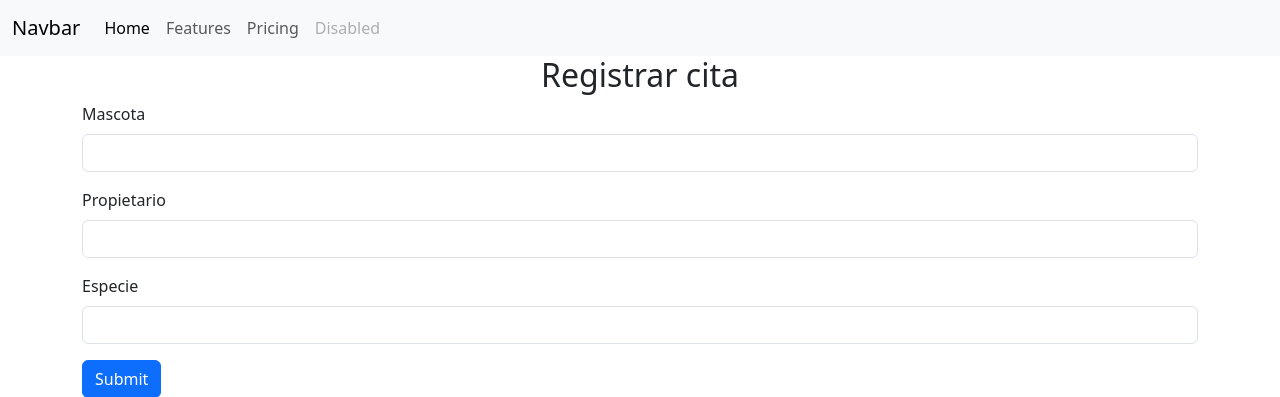
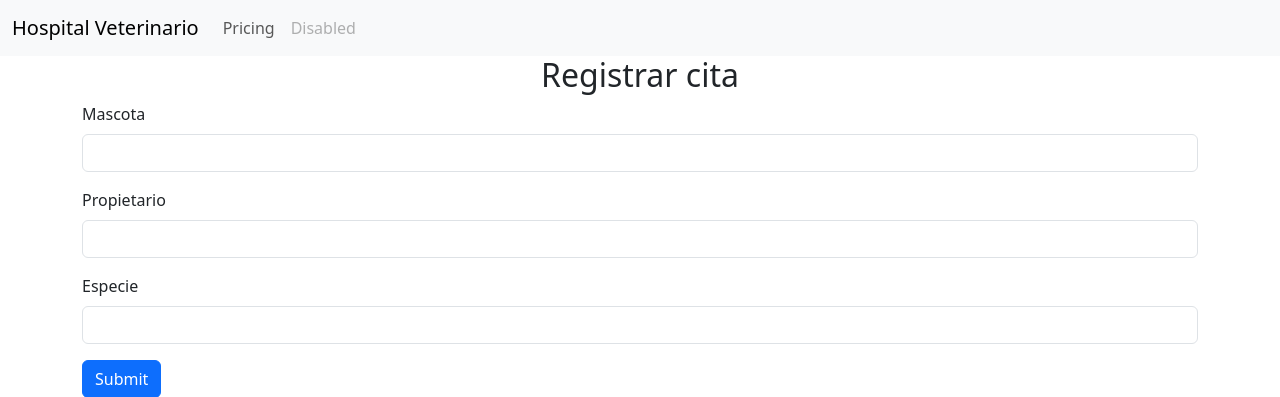
Before and after one commit to DavidBoss64/veterinaria_jdlh, a Flask app: page /agendar in a window 1280 px wide. Shown: the top 397 px of the page. Run offline with Flask 3, Linux system fonts and the light colour scheme.

Commit message:
Ultimo commit - Cancelar: Ultimos detalles

```diff
--- a/templates/base.html
+++ b/templates/base.html
@@ -11,19 +11,13 @@
 <body>
     <nav class="navbar navbar-expand-lg bg-body-tertiary">
         <div class="container-fluid">
-            <a class="navbar-brand" href="#">Navbar</a>
+            <a class="navbar-brand" href="#">Hospital Veterinario</a>
             <button class="navbar-toggler" type="button" data-bs-toggle="collapse" data-bs-target="#navbarNav"
                 aria-controls="navbarNav" aria-expanded="false" aria-label="Toggle navigation">
                 <span class="navbar-toggler-icon"></span>
             </button>
             <div class="collapse navbar-collapse" id="navbarNav">
                 <ul class="navbar-nav">
-                    <li class="nav-item">
-                        <a class="nav-link active" aria-current="page" href="#">Home</a>
-                    </li>
-                    <li class="nav-item">
-                        <a class="nav-link" href="#">Features</a>
-                    </li>
                     <li class="nav-item">
                         <a class="nav-link" href="#">Pricing</a>
                     </li>
```
Also changed, not shown: citas.db.
